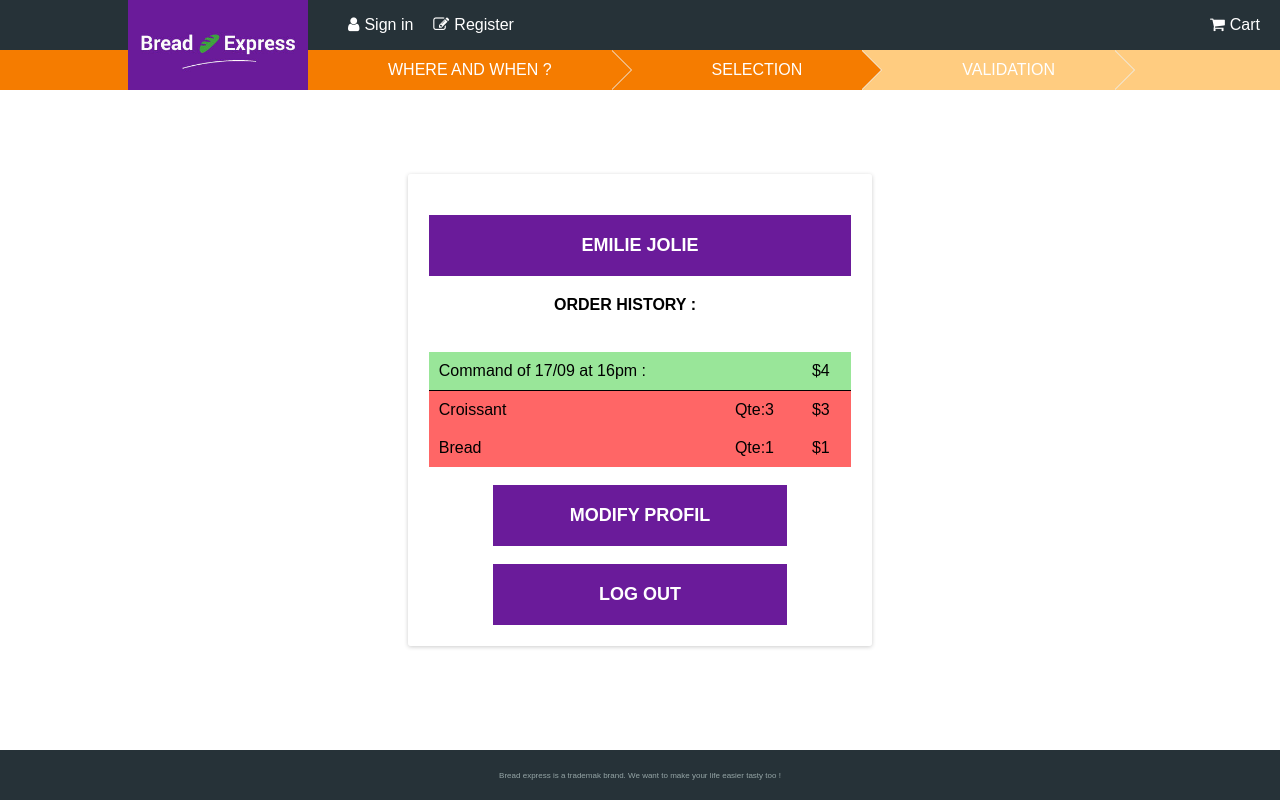
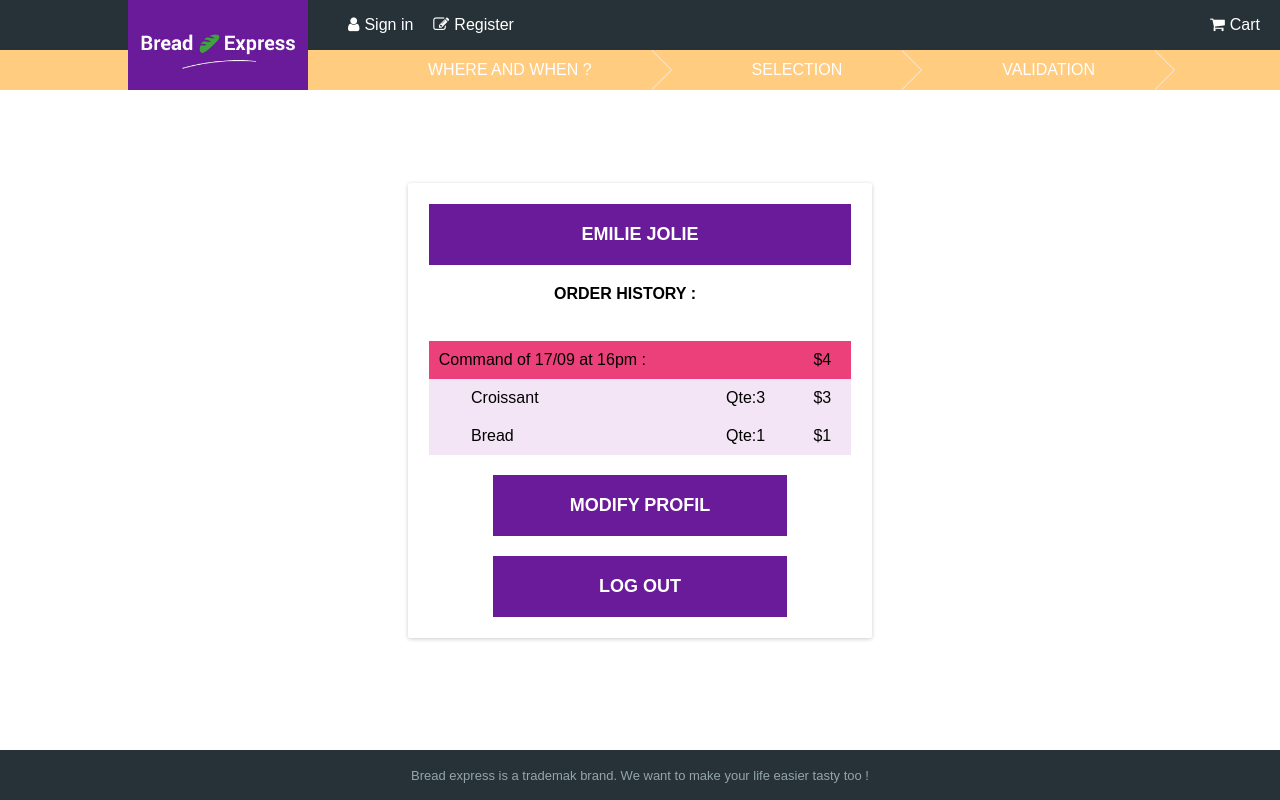
Before and after one commit to bestrax/phpProjet, a PHP site: page /resume.php in a window 1280 px wide. Run offline with PHP 8.4, Linux system fonts and the light colour scheme; some web fonts are replaced.

Commit message:
Code Refactoring resume

```diff
--- a/assets/css/resume.css
+++ b/assets/css/resume.css
@@ -1,4 +1,24 @@
+#container {
+    display: flex;
+    flex-direction: row;
+    justify-content: center;
+    align-items: center;
+    flex-wrap: wrap;
+}
 
+#resume {
+    display: flex;
+    flex-direction: column;
+    align-items: center;
+    justify-content: center;
+    width: 33vw;
+    margin : 5vh;
+    border-radius: 3px;
+    box-shadow: 0 1px 4px #ccc;
+    border: 1px solid #fff;
+    padding: 20px;
+    padding-bottom: 0;
+}
 
 .title{
     background-color: #6A1B9A;
@@ -19,6 +39,7 @@
     background-color: #6A1B9A;
     width: 60%;
     padding: 20px;
+    margin-bottom: 20px;
     font-size: large;
     font-weight: bold;
     text-transform: uppercase;
@@ -30,9 +51,14 @@
     text-align: center;
 }
 
+@media(max-width: 767px) {
+    .titre {
+        width: calc(100% - 40px);
+    }
+}
+
 
 .name{
-
     background-color: white;
     width: calc(100% - 40px);
     padding: 20px;
@@ -48,7 +74,6 @@
     margin-right: 30px;
 }
 
-
 .name .list_product{
     display: flex;
     flex-direction: column;
@@ -60,25 +85,6 @@
     text-transform: uppercase;
     color : white;
      justify-content: center;
-}
-.file{
-
-    display: flex;
-    flex-direction: column;
-    align-items: center;
-    padding-top: 20px;
-    padding-bottom: 0;
-   justify-content: center;
-
-}
-.vroum
-{
-
-    display: flex;
-    flex-direction: column;
-    justify-content: center;
-
-
 }
 
 .head:hover{
@@ -92,15 +98,15 @@
     box-shadow: 1px 1px 12px #DDA0DD;
 }
 
+table {
+    margin-bottom: 20px;
+}
 
 table, tr, th {
     border-collapse: collapse;
-    border: 0,4px solid black;
     width: 100%;
     text-align: left;
-    padding: 5px;
-    padding-left: 10px
-
+    padding: 5px 5px 5px 10px;
 }
 
 td {
@@ -108,19 +114,19 @@ td {
 }
 
 .name-order {
-    background-color: #99e699;
-    border-bottom :1px solid black;
-
-
+    background-color: #EC407A;
 }
 
 .list-order {
-    background-color: #ff6666;
+    background-color: #F3E5F5;
     background-size: 80%;
+}
 
+.list-order td:first-child {
+    padding-left: 10%;
 }
 
 .price {
-    text-align: right
+    text-align: right;
     padding-right: 20px;
 }
--- a/resume.php
+++ b/resume.php
@@ -7,10 +7,7 @@
 
     <link rel="stylesheet" href="assets/lib/css/font-awesome.min.css">
     <link href="https://fonts.googleapis.com/css?family=ABeeZee" rel="stylesheet">
-    <link rel="stylesheet" type="text/css" href="assets/css/product.css">
     <link rel="stylesheet" type="text/css" href="assets/css/resume.css">
-    <link rel="stylesheet" type="text/css" href="assets/css/login.css">
-    <link rel="stylesheet" type="text/css" href="assets/css/register.css">
 
 
 </head>
@@ -34,8 +31,8 @@
     <div class="row" id="order-process">
 
         <div class="process">
-            <div class="step active">Where and When ?</div>
-            <div class="step active">Selection</div>
+            <div class="step">Where and When ?</div>
+            <div class="step">Selection</div>
             <div class="step">Validation</div>
         </div>
 
@@ -44,13 +41,9 @@
 
 </nav>
 
-
-<body>
-
 <div id="container">
 
-    <div id="login">
-    <div class="file">
+    <div id="resume">
 
         <div class="title">Emilie Jolie</div>
 
@@ -58,43 +51,37 @@
         <div class="name">Order History :</div><br/>
         <table>
             <tr class="name-order">
-                    <td >Command of 17/09 at 16pm :</td>
+                <td>Command of 17/09 at 16pm :</td>
                 <td></td>
-                    <td class="price" >
-                        <span>$4</span>
-                    </td>
+                <td class="price">$4</td>
+            </tr>
+
+            <tr class="list-order">
+                <td>Croissant</td>
+                <td>Qte:3</td>
+                <td class="price">$3</td>
             </tr>
             <tr class="list-order">
-                    <td>Croissant</td>
-                    <td > Qte:3</td>
-                    <td class="price"> $3</td>
-
-            </tr>
-            <tr class="list-order">
-                    <td> Bread </td>
-                    <td > Qte:1</td>
-                    <td class="price"> $1</td>
-
+                <td>Bread </td>
+                <td>Qte:1</td>
+                <td class="price">$1</td>
             </tr>
 
         </table>
-              <br>
+
         <div class="titre">Modify Profil</div>
-            <br>
         <div class="titre">Log out</div>
 
-
-    </div>
     </div>
 
 </div>
 
-
-</body>
 <footer id="footer">
     <div class="row">
         <p>Bread express is a trademak brand. We want to make your life easier tasty too !</p>
     </div>
 </footer>
 
+</body>
+
 </html>
```
Lines whose indentation alone changed are shown as unchanged.
